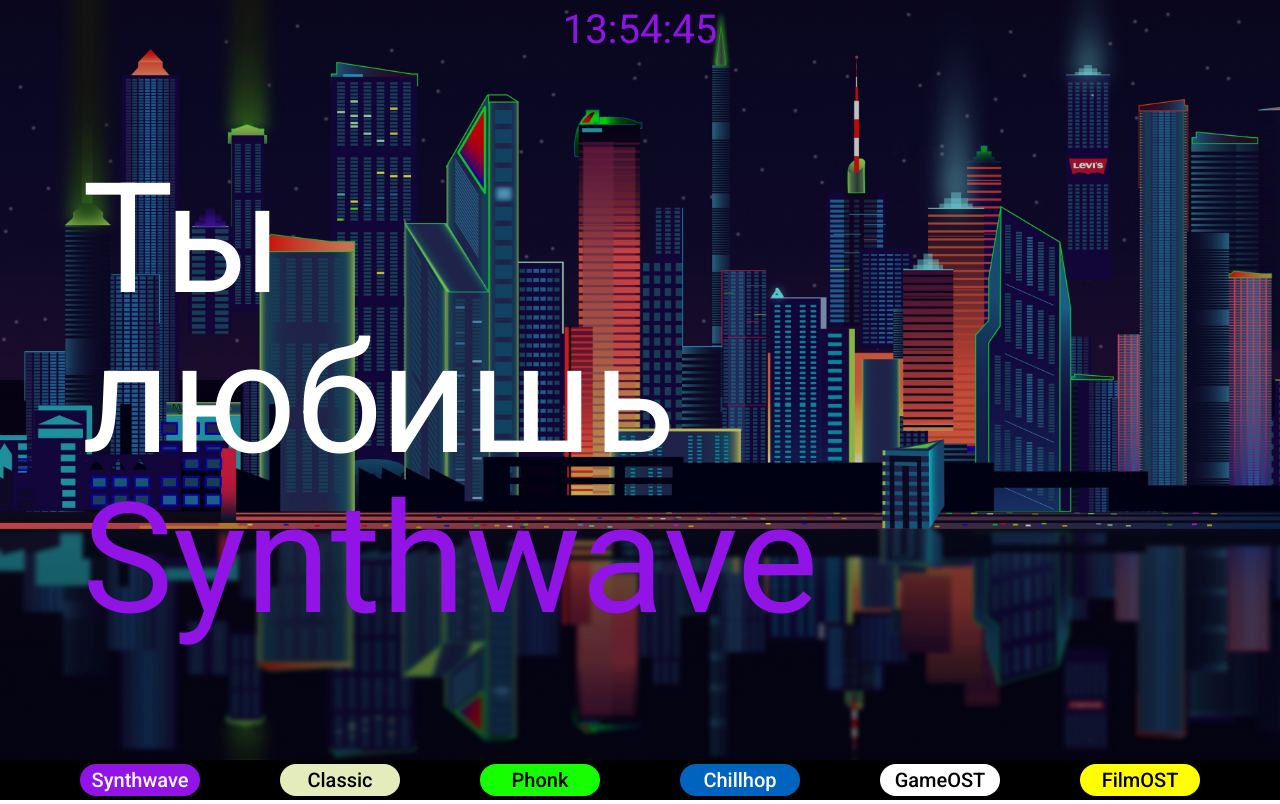
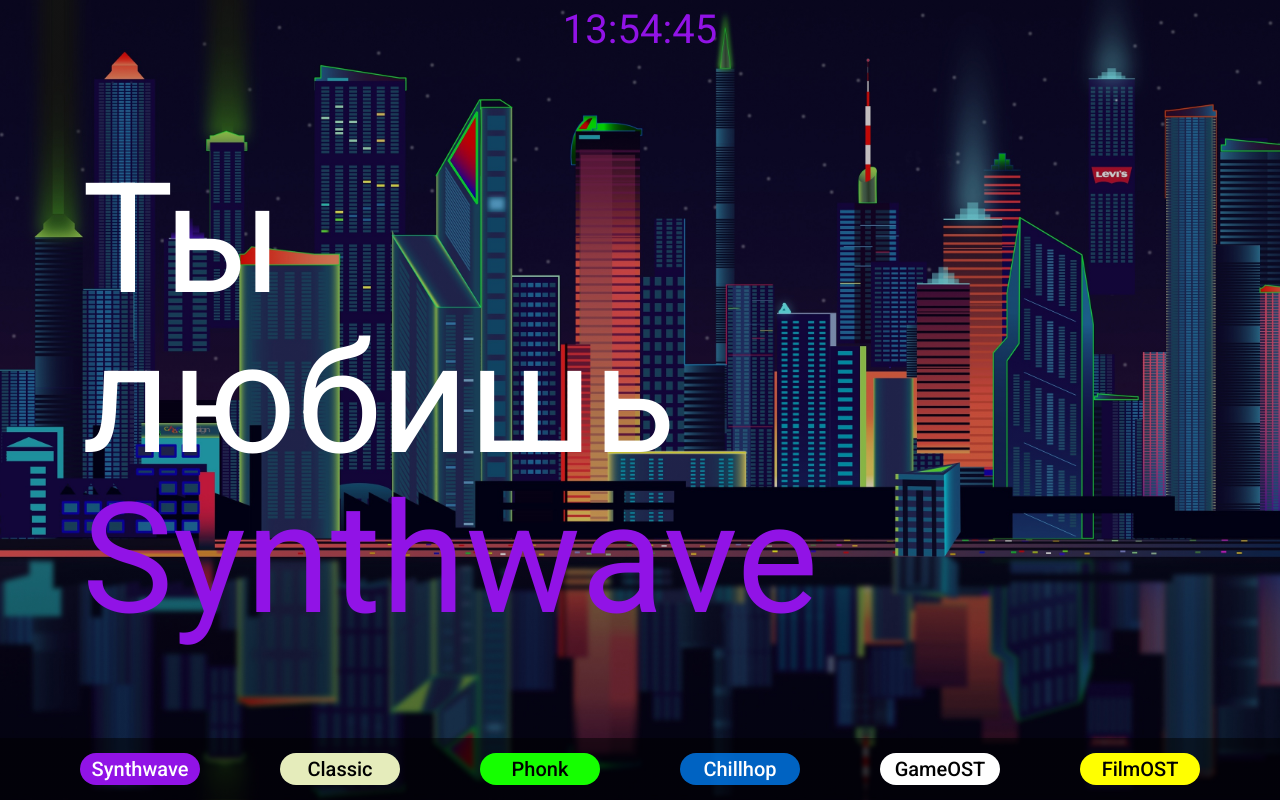
Before and after one commit to vladimir8sabaev/music, a website: page src/index.html in a window 1280 px wide. Shown: the top 804 px of the page. Drawn offline with nearby package versions, Linux system fonts and the light colour scheme.

Commit message:
delete section music

```diff
--- a/src/index.html
+++ b/src/index.html
@@ -27,25 +27,23 @@
 				любишь <span class="promo__header-genre">Synthwave</span><span class="question">?</span>
 			</div>
 		</div>
-	</section>
-	<section class="music" id="music">
-		<div class="music__buttons">
-			<button class="music__button music__button-synthwave">
+		<div class="promo__buttons">
+			<button class="promo__button promo__button-synthwave">
 				Synthwave
 			</button>
-			<button class="music__button music__button-classic">
+			<button class="promo__button promo__button-classic">
 				Classic
 			</button>
-			<button class="music__button music__button-phonk">
+			<button class="promo__button promo__button-phonk">
 				Phonk
 			</button>
-			<button class="music__button music__button-chillhop">
+			<button class="promo__button promo__button-chillhop">
 				Chillhop
 			</button>
-			<button class="music__button music__button-gameOST">
+			<button class="promo__button promo__button-gameOST">
 				GameOST
 			</button>
-			<button class="music__button music__button-filmOST">
+			<button class="promo__button promo__button-filmOST">
 				FilmOST
 			</button>
 		</div>
--- a/src/js/script.js
+++ b/src/js/script.js
@@ -25,12 +25,12 @@ document.addEventListener("DOMContentLoaded", () => {
     "FilmOST",
   ];
   const genreSpan = document.querySelector(".promo__header-genre");
-  const btnSynthwave = document.querySelector(".music__button-synthwave");
-  const btnClassic = document.querySelector(".music__button-classic");
-  const btnPhonk = document.querySelector(".music__button-phonk");
-  const btnChillhop = document.querySelector(".music__button-chillhop");
-  const btnGameOST = document.querySelector(".music__button-gameOST");
-  const btnFilmOST = document.querySelector(".music__button-filmOST");
+  const btnSynthwave = document.querySelector(".promo__button-synthwave");
+  const btnClassic = document.querySelector(".promo__button-classic");
+  const btnPhonk = document.querySelector(".promo__button-phonk");
+  const btnChillhop = document.querySelector(".promo__button-chillhop");
+  const btnGameOST = document.querySelector(".promo__button-gameOST");
+  const btnFilmOST = document.querySelector(".promo__button-filmOST");
   const promo = document.querySelector(".promo");
   function changeGenre(btnName, genreName, color) {
     btnName.addEventListener("click", () => {
--- a/src/sass/blocks/_music.scss
+++ /dev/null
@@ -1,45 +0,0 @@
-.music {
-  min-height: 5vh;
-  max-height: 5vh;
-  background-color: black;
-  width: 100%;
-  display: flex;
-  &__buttons {
-    width: 100%;
-    display: flex;
-    flex-wrap: wrap;
-    align-items: center;
-    justify-content: space-evenly;
-  }
-  &__button {
-    width: 120px;
-    border-radius: 20px;
-    font-size: 20px;
-    font-weight: 500;
-    border: none;
-    &-synthwave {
-      background-color: #9113e6;
-      color: white;
-    }
-    &-classic {
-      background-color: #e5ecbb;
-      color: black;
-    }
-    &-phonk {
-      background-color: #15ff00;
-      color: black;
-    }
-    &-chillhop {
-      background-color: #0084ffc0;
-      color: white;
-    }
-    &-gameOST {
-      background-color: white;
-      color: black;
-    }
-    &-filmOST {
-      background-color: yellow;
-      color: black;
-    }
-  }
-}
--- a/src/sass/blocks/_promo.scss
+++ b/src/sass/blocks/_promo.scss
@@ -1,6 +1,7 @@
 .promo {
-  min-height: 95vh;
-  max-height: 95vh;
+  position: relative;
+  min-height: 100vh;
+  max-height: 100vh;
   padding: 0 0 150px 0;
   background-image: linear-gradient(
       to top,
@@ -47,4 +48,47 @@
     font-weight: 400;
     color: #9113e6;
   }
+  &__buttons {
+    background-color: rgba($color: black, $alpha: 0.5);
+    width: 100%;
+    display: flex;
+    flex-wrap: wrap;
+    align-items: center;
+    justify-content: space-evenly;
+    position: absolute;
+    bottom: 0px;
+    padding: 5px 0 5px 0;
+  }
+  &__button {
+    margin: 10px 0 10px 0;
+    width: 120px;
+    border-radius: 20px;
+    font-size: 20px;
+    font-weight: 500;
+    border: none;
+    &-synthwave {
+      background-color: #9113e6;
+      color: white;
+    }
+    &-classic {
+      background-color: #e5ecbb;
+      color: black;
+    }
+    &-phonk {
+      background-color: #15ff00;
+      color: black;
+    }
+    &-chillhop {
+      background-color: #0084ffc0;
+      color: white;
+    }
+    &-gameOST {
+      background-color: white;
+      color: black;
+    }
+    &-filmOST {
+      background-color: yellow;
+      color: black;
+    }
+  }
 }
--- a/src/sass/style.scss
+++ b/src/sass/style.scss
@@ -2,7 +2,6 @@
 @import "base/animations.scss";
 @import "blocks/_promo.scss";
 @import "blocks/_event.scss";
-@import "blocks/_music.scss";
 @import "blocks/_contacts.scss";
 @import "blocks/_footer.scss";
 @import "blocks/_modal.scss";
```
Also changed, not shown: src/css/style.min.css.
